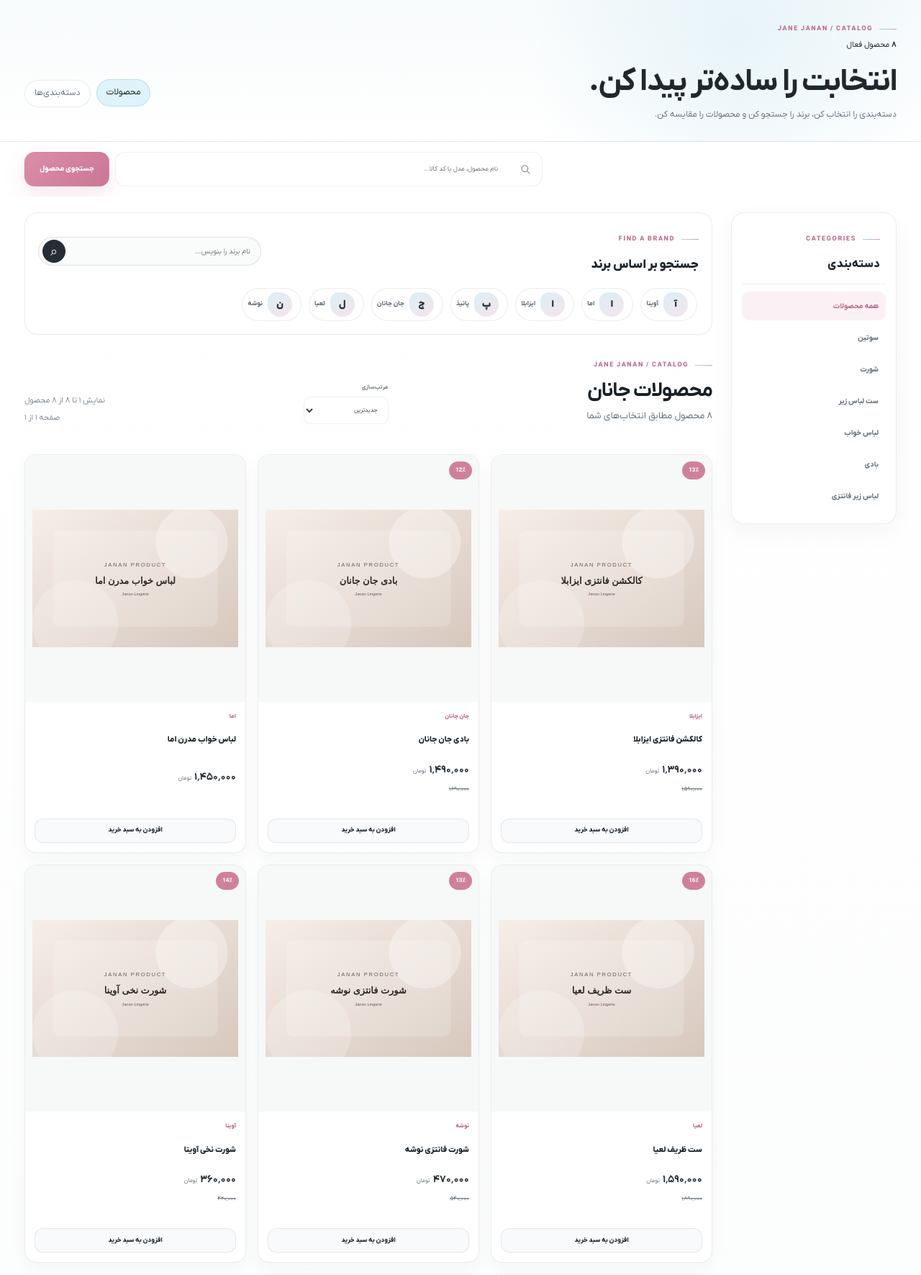
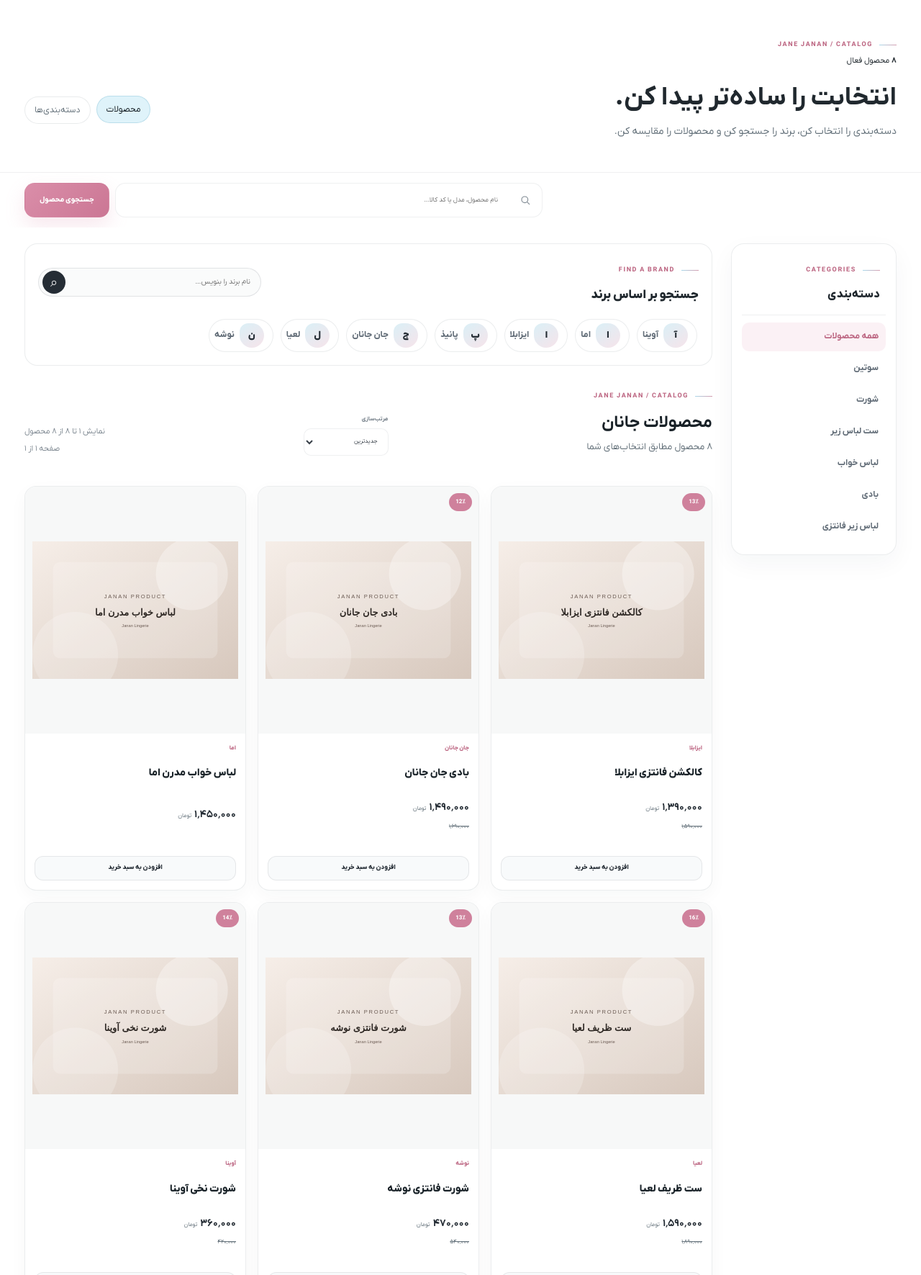
Before and after one commit to MREZA-MJDi/psychic-spork, a Laravel app: page /products in a window 1280 px wide. Shown: the part 81-1852 px from the top of the page at 72% size. Run offline with Laravel 12, Linux system fonts and the light colour scheme; data comes from the database, SQL or seed files in the repository; data that the repository does not hold is empty; style sheets or scripts are compiled from the project's sources; parts of the project's set-up code (start-up, migrations or seed data) failed here and were passed over; some libraries are stand-ins or nearby versions; some web fonts are replaced.

Commit message:
Refine storefront typography and resolve release dependency checks

```diff
--- a/composer.json
+++ b/composer.json
@@ -83,6 +83,10 @@
         "allow-plugins": {
             "pestphp/pest-plugin": true,
             "php-http/discovery": true
+        },
+        "platform": {
+            "php": "8.2.0",
+            "php-64bit": "8.2.0"
         }
     },
     "minimum-stability": "stable",
--- a/resources/css/store-responsive.css
+++ b/resources/css/store-responsive.css
@@ -3512,3 +3512,106 @@ animation-duration:
 @media(max-width:900px){.catalog-discovery-shell{grid-template-columns:190px minmax(0,1fr);gap:16px}.product-grid--compact{grid-template-columns:repeat(2,minmax(0,1fr))}.catalog-feature-banner{min-height:240px}}
 @media(max-width:700px){.catalog-discovery-shell{grid-template-columns:minmax(0,1fr)}.catalog-category-sidebar{position:static;padding:13px}.catalog-category-sidebar__head{padding-bottom:8px}.catalog-category-list{display:flex;overflow-x:auto;gap:7px;padding:10px 0 2px;scrollbar-width:thin}.catalog-category-list a{flex:0 0 auto;min-height:36px;border:1px solid rgba(40,55,65,.08)}.catalog-main-column{gap:16px}.catalog-feature-banner{grid-template-columns:1fr 1fr;min-height:210px;border-radius:17px}.catalog-feature-banner__image{padding:9px}.catalog-feature-banner__content{padding:16px}.catalog-feature-banner__content h2{font-size:20px}.catalog-feature-banner__content p{display:-webkit-box;overflow:hidden;-webkit-box-orient:vertical;-webkit-line-clamp:3;margin-bottom:12px;font-size:9px}.catalog-brand-filter{padding:14px}.catalog-brand-filter__top{align-items:flex-start;flex-direction:column}.catalog-brand-filter__search{width:100%}.catalog-results__head--compact{align-items:flex-start;flex-direction:column}}
 @media(max-width:480px){.product-grid--compact{grid-template-columns:repeat(2,minmax(0,1fr));gap:8px}.product-card--compact{border-radius:12px}.product-card--compact .product-card__media{aspect-ratio:1/1.12;padding:6px}.product-card--compact .product-card__body{gap:5px;padding:8px}.product-card--compact .product-card__title{font-size:10px}.product-card--compact .product-price strong{font-size:12px}.product-card--compact .quick-add{min-height:31px;font-size:8px}.catalog-feature-banner{grid-template-columns:1fr}.catalog-feature-banner__image{min-height:180px}.catalog-feature-banner__image img{max-height:210px}.catalog-feature-banner__content{padding:16px}.catalog-feature-banner__content h2{font-size:21px}.catalog-feature-banner__content p{-webkit-line-clamp:2}}
+
+/* Product, catalog and cart share the same reading scale and white surfaces. */
+.product-detail-v2,
+.catalog-discovery-layout,
+.cart-page {
+    --commerce-title: clamp(24px, 3vw, 36px);
+    --commerce-heading: clamp(18px, 2vw, 23px);
+    --commerce-text: 14px;
+    --commerce-label: 12px;
+    background: #fff;
+}
+
+.product-detail-v2 .product-detail-v2__title h1,
+.catalog-discovery-layout .catalog-masthead h1,
+.cart-page .page-hero h1 {
+    max-width: none;
+    font-size: var(--commerce-title);
+    line-height: 1.4;
+    letter-spacing: normal;
+    overflow-wrap: anywhere;
+}
+
+.product-detail-v2 .product-buy-card__price--v2 strong {
+    font-size: clamp(22px, 2.6vw, 32px);
+    line-height: 1.4;
+    overflow-wrap: anywhere;
+}
+
+.product-detail-v2 .product-detail-v2__price-row {
+    flex-wrap: wrap;
+}
+
+.product-detail-v2 .product-detail-v2__title p,
+.product-detail-v2 .product-purchase-form__submit,
+.catalog-discovery-layout .catalog-masthead p,
+.catalog-discovery-layout .product-card--compact .product-card__title,
+.cart-page .cart-item__title,
+.cart-page .cart-summary__row,
+.cart-page .cart-summary__row strong {
+    font-size: var(--commerce-text);
+}
+
+.product-detail-v2 .product-detail-v2__identity a,
+.product-detail-v2 .product-detail-v2__sku,
+.product-detail-v2 .product-detail-v2__section-label > :is(span, small),
+.product-detail-v2 .product-detail-v2__stock,
+.product-detail-v2 .product-purchase-form__hint,
+.product-detail-v2 .product-variant-visual__copy > small,
+.catalog-discovery-layout .catalog-category-list a,
+.catalog-discovery-layout .catalog-brand-chip,
+.catalog-discovery-layout .product-card--compact .product-card__stock,
+.cart-page .cart-item__meta {
+    font-size: var(--commerce-label);
+    line-height: 1.65;
+}
+
+.product-detail-v2 .product-detail-v2__sku {
+    color: var(--product-muted);
+    letter-spacing: normal;
+    overflow-wrap: anywhere;
+}
+
+.product-detail-v2 .product-variant-visual__copy > strong {
+    font-size: var(--commerce-text);
+}
+
+.catalog-discovery-layout .catalog-feature-banner h2,
+.catalog-discovery-layout .catalog-results__title h2,
+.cart-page .cart-summary h2,
+.cart-page .cart-empty h2 {
+    font-size: var(--commerce-heading);
+    line-height: 1.5;
+    letter-spacing: normal;
+}
+
+.catalog-discovery-layout .catalog-masthead,
+.catalog-discovery-layout .catalog-discovery,
+.catalog-discovery-layout .catalog-results,
+.cart-page .page-hero,
+.cart-page .section-block {
+    background: #fff;
+}
+
+.catalog-discovery-layout .catalog-masthead,
+.cart-page .page-hero {
+    padding-block: clamp(22px, 4vw, 44px);
+    border-bottom: 1px solid var(--janan-line);
+}
+
+.cart-page .cart-item,
+.cart-page .cart-summary,
+.product-detail-v2 .product-detail-v2__purchase,
+.product-detail-v2 .product-variant-visuals {
+    border-color: var(--janan-line);
+    background: #fff;
+    box-shadow: none;
+}
+
+@media (max-width: 540px) {
+    .product-detail-v2 .product-detail-v2__purchase-head {
+        flex-wrap: wrap;
+    }
+}
--- a/resources/views/pages/cart.blade.php
+++ b/resources/views/pages/cart.blade.php
@@ -3,7 +3,8 @@
 @section('title', 'سبد خرید — ' . ($siteBrandNameLatin ?? 'Janan'))
 
 @section('content')
-<section class="page-hero page-hero--motion"><div class="container"><span class="eyebrow">JANAN / BAG</span><h1>سبد خرید</h1><p>سبد خرید فعلی شما.</p></div></section>
+<div class="cart-page">
+<section class="page-hero page-hero--motion"><div class="container"><h1>سبد خرید</h1></div></section>
 
 <section class="section-block">
 <div class="container">
@@ -22,7 +23,7 @@
         </div>
     </div>
 @if($items->isEmpty() && $packLines->isEmpty())
-    <div class="cart-empty reveal-up"><div class="cart-empty__ring">۰</div><span class="eyebrow">YOUR BAG / 00 ITEMS</span><h2>سبد خرید خالی است.</h2><a class="button button--primary" href="{{ route('products.index') }}">مشاهده کالکشن</a></div>
+    <div class="cart-empty reveal-up"><h2>سبد خرید خالی است.</h2><a class="button button--primary" href="{{ route('products.index') }}">مشاهده کالکشن</a></div>
 @else
 <div class="cart-layout">
 <div class="cart-items">
@@ -113,4 +114,5 @@
 @endif
 </div>
 </section>
+</div>
 @endsection
```
Also changed, not shown: resources/views/products/show.blade.php (+1 -29 lines), 1 other file.
